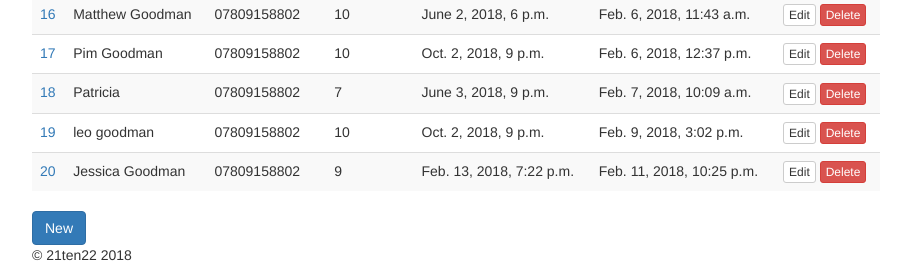
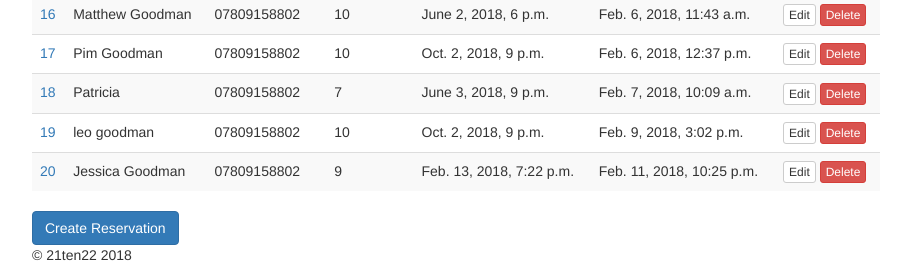
Before and after one commit to mattsgood2/thaisms, a Django app: page /reservation/ in a window 1280 px wide. Shown: the part 783-1058 px from the top of the page, without its empty margins (38-935 px from the left). Run offline with Django 3.2, Linux system fonts and the light colour scheme; data comes from the database, SQL or seed files in the repository; both versions use the stored data as it was after the commit; parts of the project's set-up code (start-up, migrations or seed data) failed here and were passed over; some libraries are stand-ins or nearby versions.

Commit message:
changed list to home in templates and button titles

```diff
--- a/SMS/reservation/templates/reservation/reservation_form.html
+++ b/SMS/reservation/templates/reservation/reservation_form.html
@@ -22,7 +22,7 @@
         {{ form|as_bootstrap_horizontal }}
         <div class="form-group">
           <div class="col-sm-offset-2 col-sm-10">
-            <a href="{% url 'list_reservation' %}" class="btn btn-default">Back</a>
+            <a href="{% url 'home' %}" class="btn btn-default">Back</a>
             <button type="submit" class="btn btn-primary">
               {% if not object.pk %}
                 Create reservation
--- a/SMS/reservation/templates/reservation/reservation_list.html
+++ b/SMS/reservation/templates/reservation/reservation_list.html
@@ -44,7 +44,7 @@
         </tbody>
       </table>
 
-      <a class="btn btn-primary" href="{% url 'new_reservation' %}">New</a>
+      <a class="btn btn-primary" href="{% url 'new_reservation' %}">Create Reservation</a>
     </div>
   </div>
 {% endblock %}
```
Also changed, not shown: SMS/db.sqlite3.
